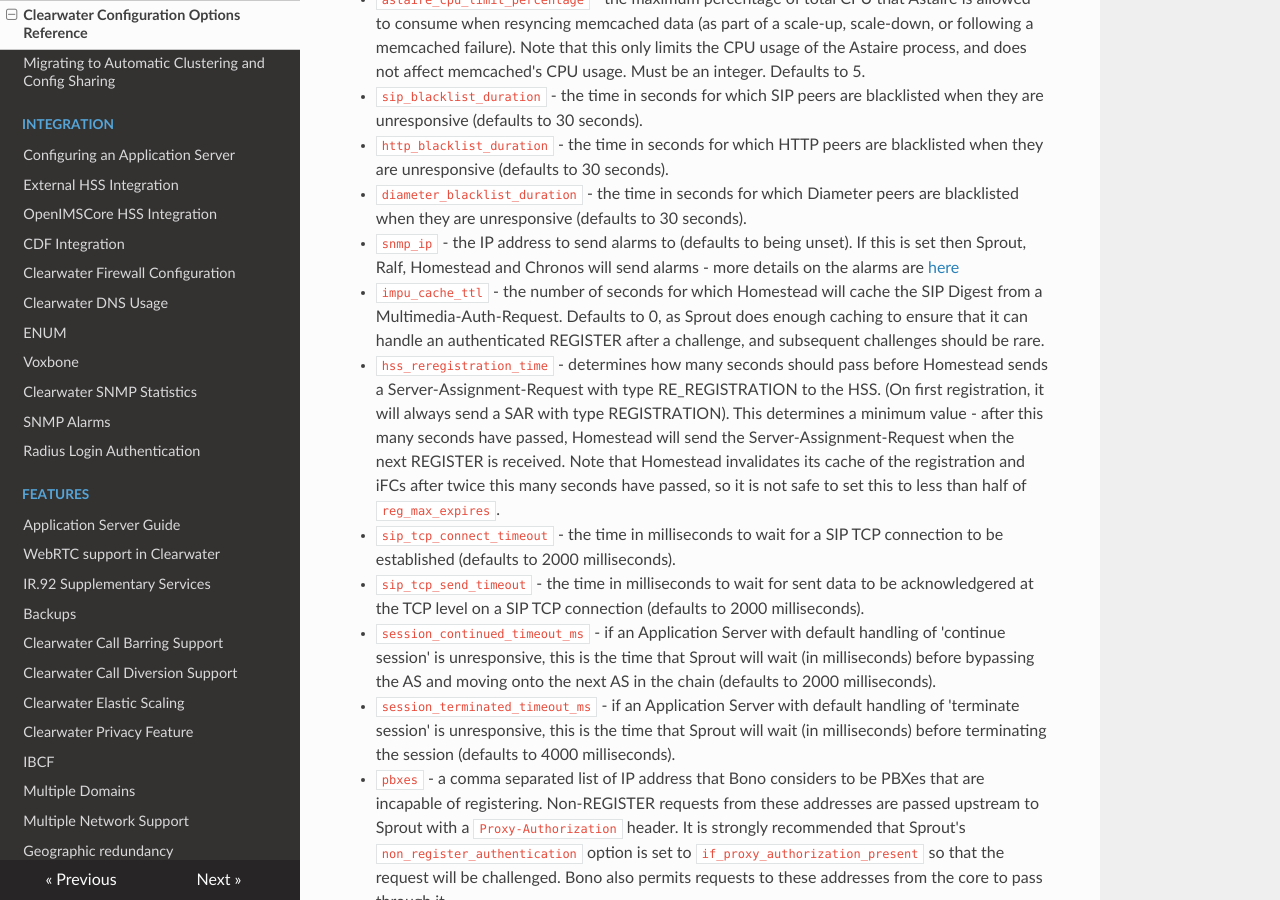
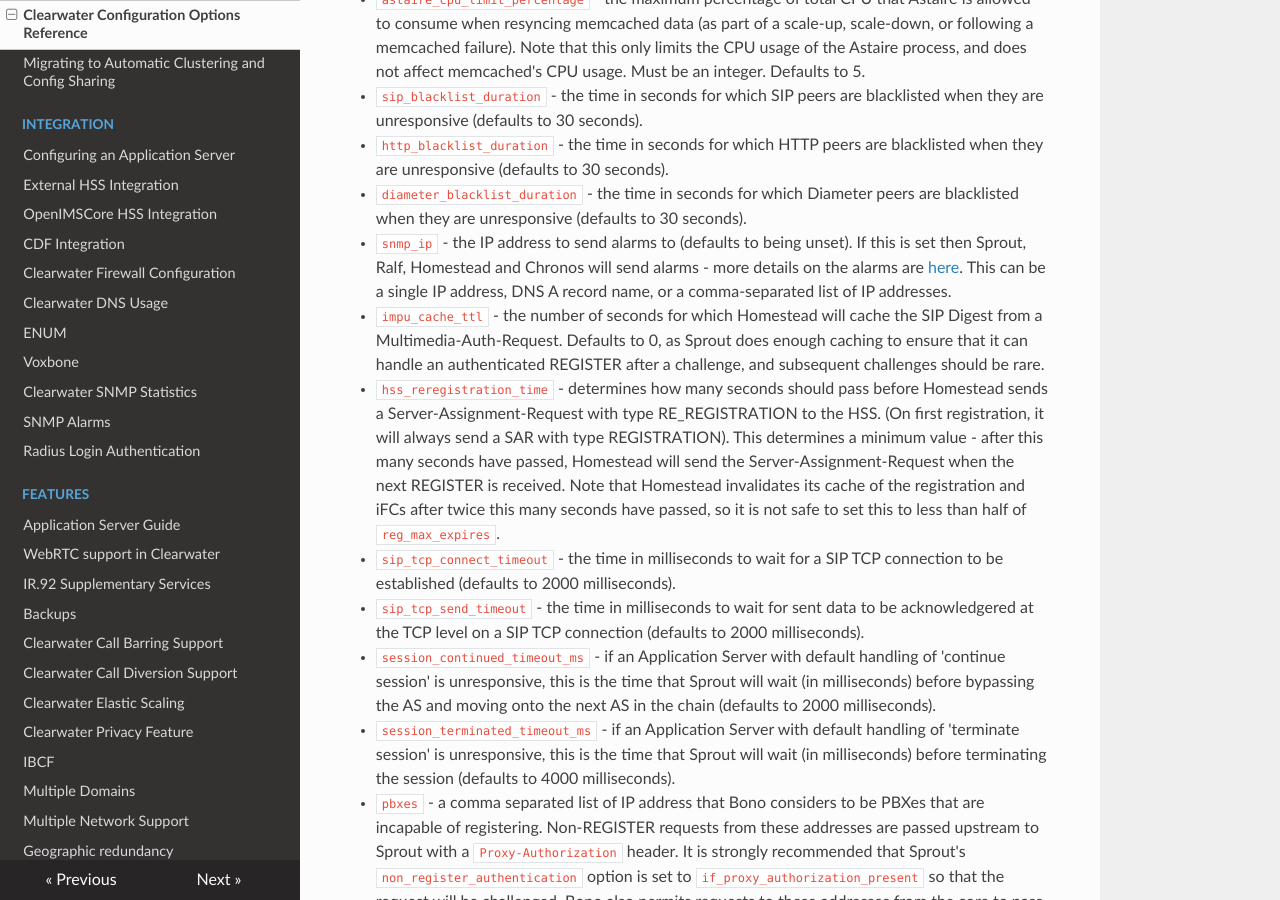
Before and after one commit to Metaswitch/clearwater-readthedocs, an MkDocs documentation site: the page built from docs/Clearwater_Configuration_Options_Reference.md, in a window 1280 px wide and 900 px high, scrolled down 6357 px. Built offline with MkDocs 1.6.1, drawn with Linux system fonts in a browser that asks for light colours; nearby versions of some CDN libraries; old or Windows-style settings are respelled for this version of MkDocs.

Commit message:
Document multiple SNMP sinks.

```diff
--- a/docs/Clearwater_Configuration_Options_Reference.md
+++ b/docs/Clearwater_Configuration_Options_Reference.md
@@ -117,7 +117,7 @@ This section describes optional configuration options, particularly for ensuring
 * `sip_blacklist_duration` - the time in seconds for which SIP peers are blacklisted when they are unresponsive (defaults to 30 seconds).
 * `http_blacklist_duration` - the time in seconds for which HTTP peers are blacklisted when they are unresponsive (defaults to 30 seconds).
 * `diameter_blacklist_duration` - the time in seconds for which Diameter peers are blacklisted when they are unresponsive (defaults to 30 seconds).
-* `snmp_ip` - the IP address to send alarms to (defaults to being unset). If this is set then Sprout, Ralf, Homestead and Chronos will send alarms - more details on the alarms are [here](http://clearwater.readthedocs.org/en/stable/SNMP_Alarms/index.html)
+* `snmp_ip` - the IP address to send alarms to (defaults to being unset). If this is set then Sprout, Ralf, Homestead and Chronos will send alarms - more details on the alarms are [here](http://clearwater.readthedocs.org/en/stable/SNMP_Alarms/index.html). This can be a single IP address, DNS A record name, or a comma-separated list of IP addresses.
 * `impu_cache_ttl` - the number of seconds for which Homestead will cache the SIP Digest from a Multimedia-Auth-Request. Defaults to 0, as Sprout does enough caching to ensure that it can handle an authenticated REGISTER after a challenge, and subsequent challenges should be rare.
 * `hss_reregistration_time` - determines how many seconds should pass before Homestead sends a Server-Assignment-Request with type RE_REGISTRATION to the HSS. (On first registration, it will always send a SAR with type REGISTRATION). This determines a minimum value - after this many seconds have passed, Homestead will send the Server-Assignment-Request when the next REGISTER is received. Note that Homestead invalidates its cache of the registration and iFCs after twice this many seconds have passed, so it is not safe to set this to less than half of `reg_max_expires`.
 * `sip_tcp_connect_timeout` - the time in milliseconds to wait for a SIP TCP connection to be established (defaults to 2000 milliseconds).
```
